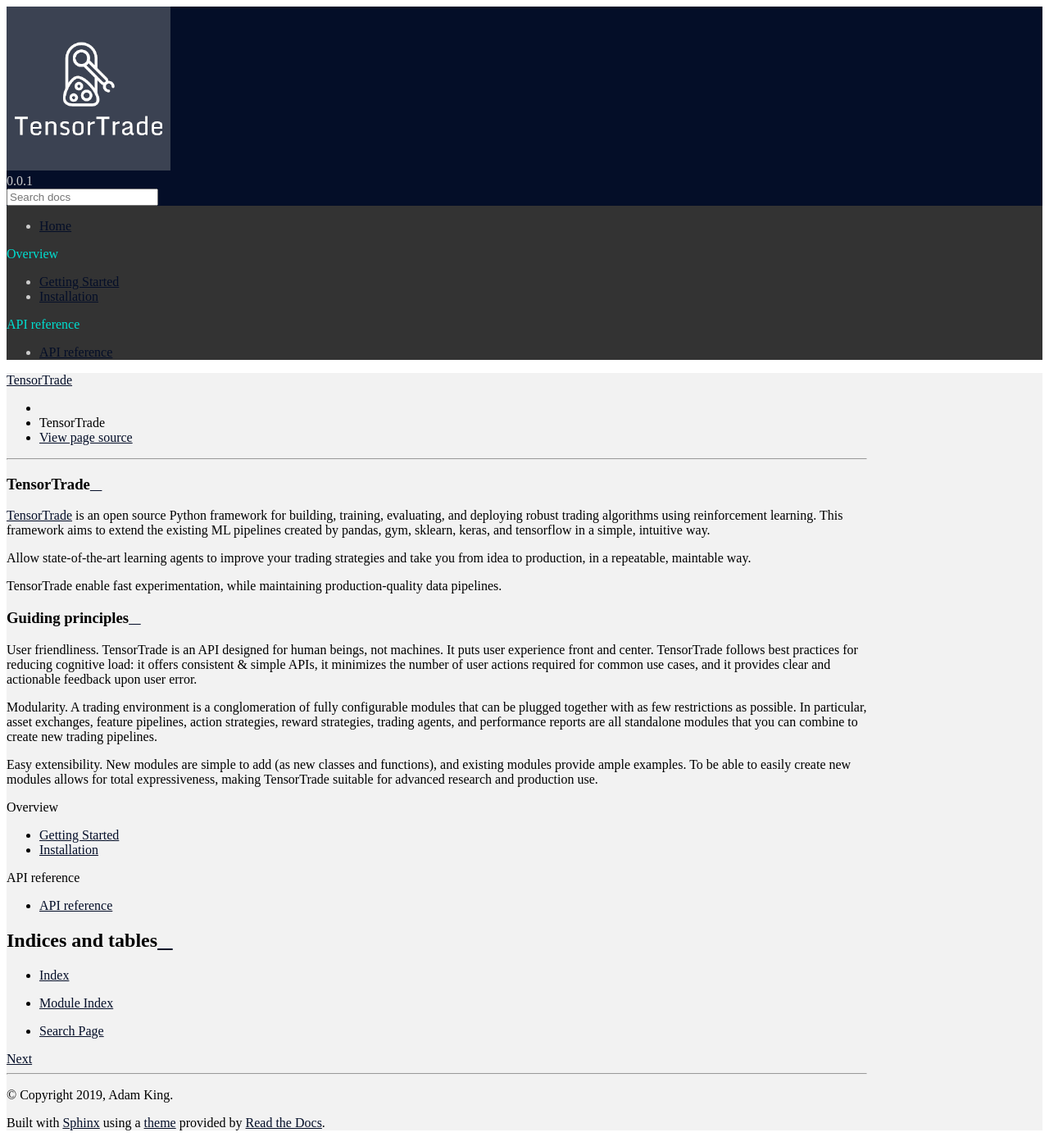
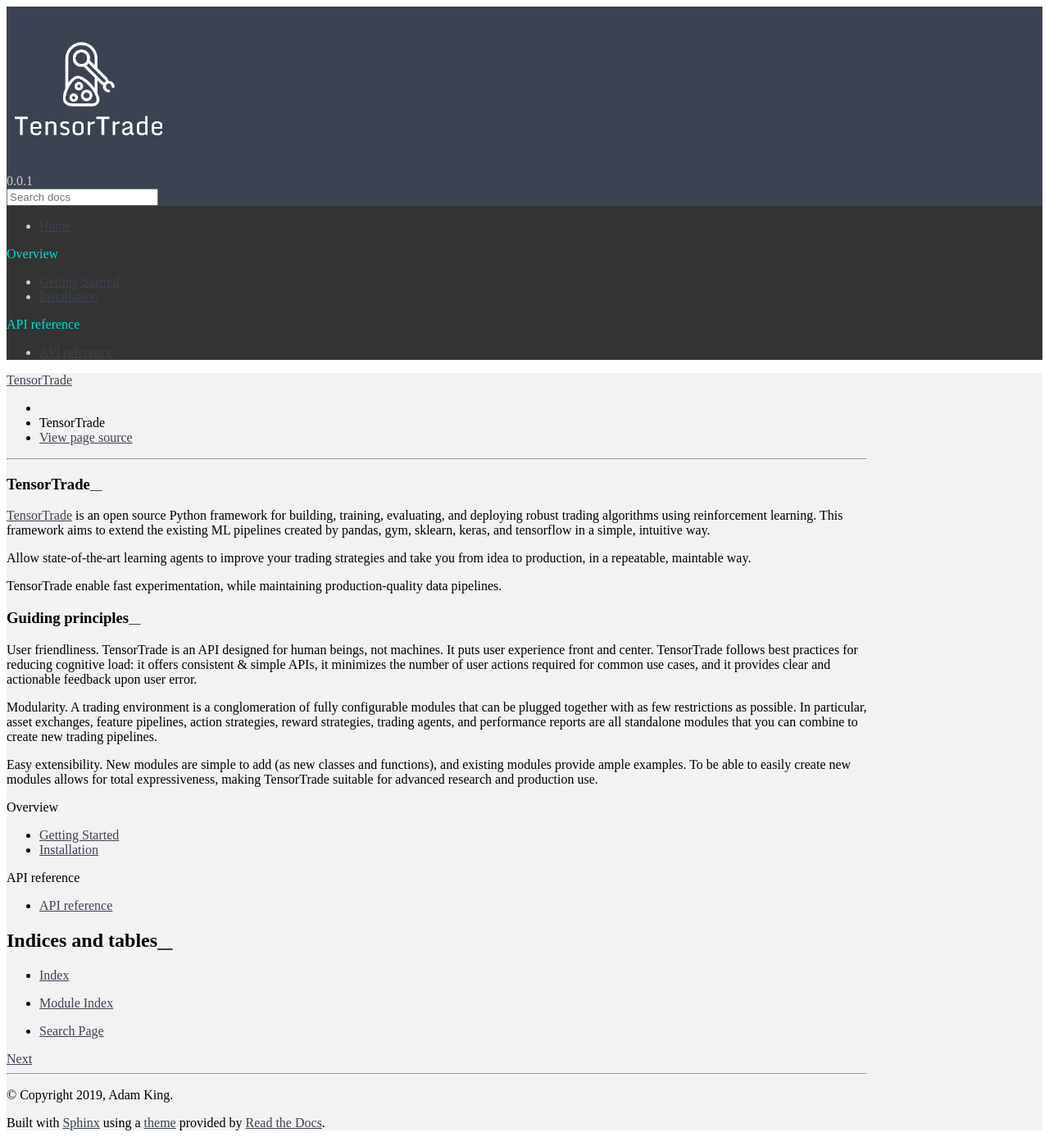
Before and after one commit to tensortrade-org/tensortrade, a Sphinx documentation site: the page built from docs/source/index.rst, in a window 1280 px wide. Shown: the whole page at 82% size. Built offline with Sphinx 7.4.7 and the Read the Docs theme 2.0.0, drawn with Linux system fonts in a browser that asks for light colours; pages that are not in the unit, such as notebooks, are missing from menus.

Commit message:
Update docs theme

```diff
--- a/docs/source/_static/theme_overrides.css
+++ b/docs/source/_static/theme_overrides.css
@@ -1,7 +1,6 @@
 /* https://rackerlabs.github.io/docs-rackspace/tools/rtd-tables.html */
 /* override table width restrictions */
 @media screen and (min-width: 767px) {
-
   .wy-table-responsive table td {
     /* !important prevents the common CSS stylesheets from overriding
          this as on RTD they are loaded after this stylesheet */
@@ -13,16 +12,16 @@
   }
   /* https://blog.deimos.fr/2014/10/02/sphinxdoc-and-readthedocs-theme-tricks-2/ */
   .wy-nav-content {
-      max-width: 1050px
+    max-width: 1050px;
   }
 
   /* Brand updates */
   a {
-      color:#040e28;
+    color: #3b4252;
   }
 
   .wy-side-nav-search {
-      background-color: #040e28;
+    background-color: #3b4252;
   }
 
   .wy-menu-vertical p.caption {
@@ -35,10 +34,9 @@
   }
 
   .rst-versions .rst-current-version {
-      color:#00ded0;
-      background:#000000;
+    color: #00ded0;
+    background: #000000;
   }
-
 }
 
 @media screen and (min-width: 1100px) {
```
Also changed, not shown: 4 other files. Lines whose indentation alone changed are shown as unchanged.
